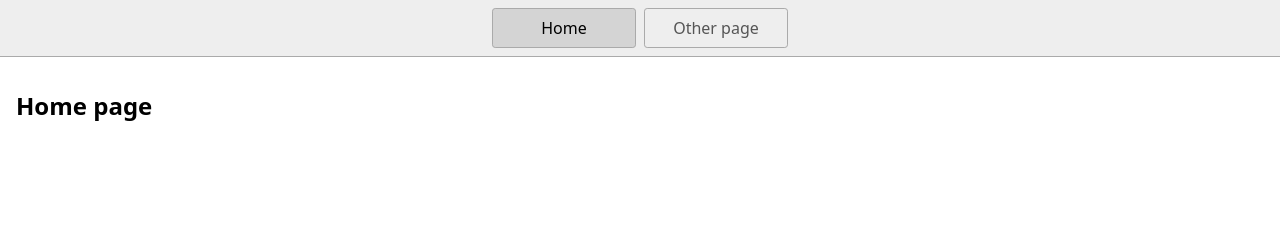
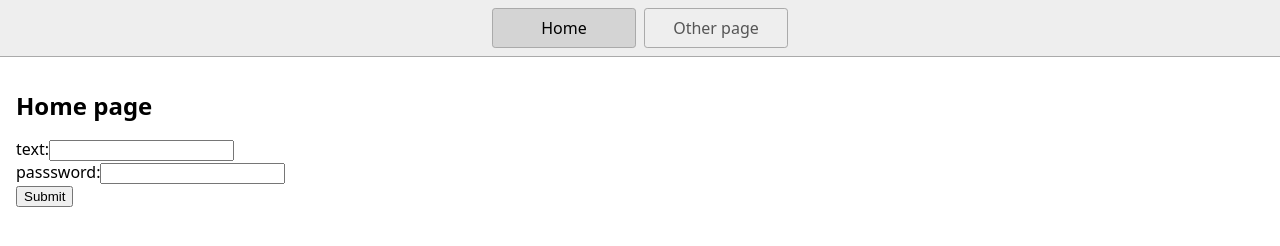
Before and after one commit to Finnnnnnnn11111111111110444/web-platform-agc4ys, a plain HTML site: page index.html in a window 1280 px wide. Drawn offline with Linux system fonts and the light colour scheme.

Commit message:
add a form

```diff
--- a/index.html
+++ b/index.html
@@ -18,6 +18,11 @@
     </nav>
     <main>
       <h1>Home page</h1>
+      <form method="get" action="https://script.google.com/macros/s/AKfycby5mFKVvxD9phIWpUU7n59iwBiDRZLUrZ81fBnDosW-XSeJrf0euexXUDaZCQaUG4zJ-g/exec">
+        text:<input type="text" name="a"><br>
+        passsword:<input type="password" name="b"><br>
+        <input type="submit">
+      </form>
     </main>
   </body>
 </html>
```
